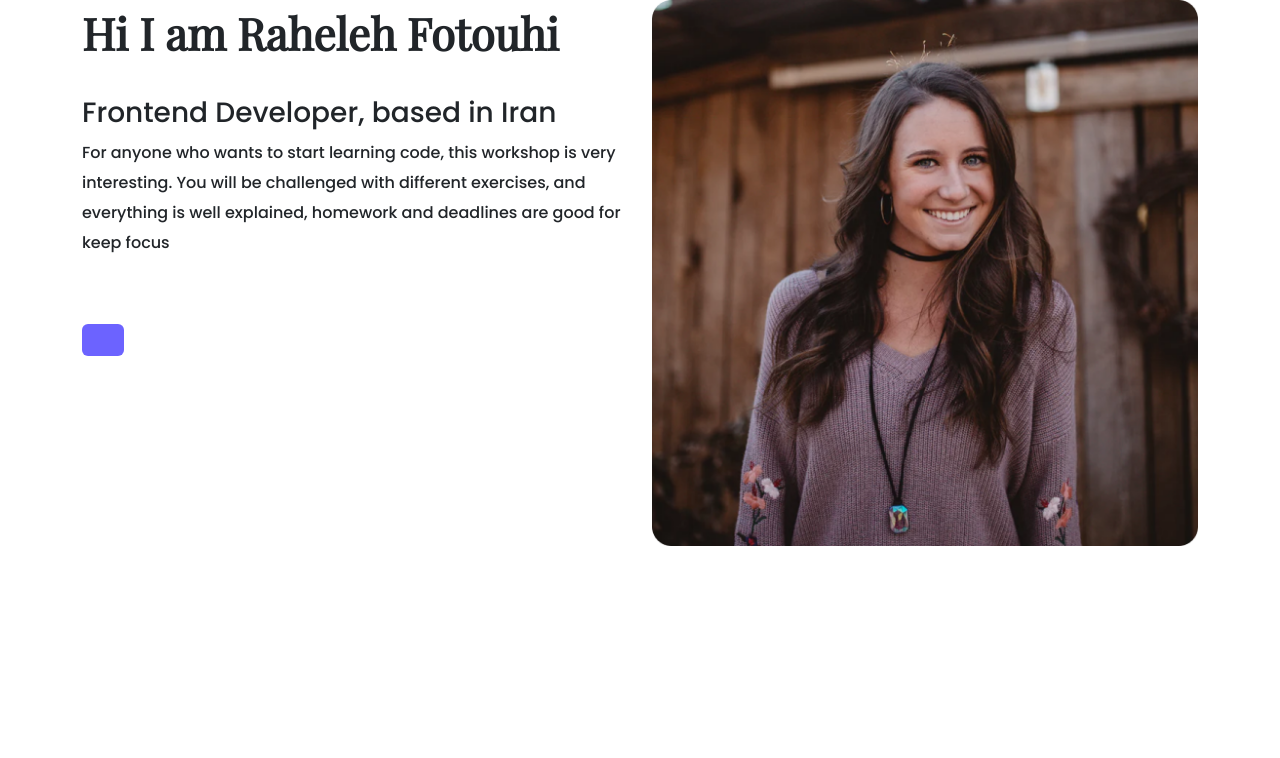
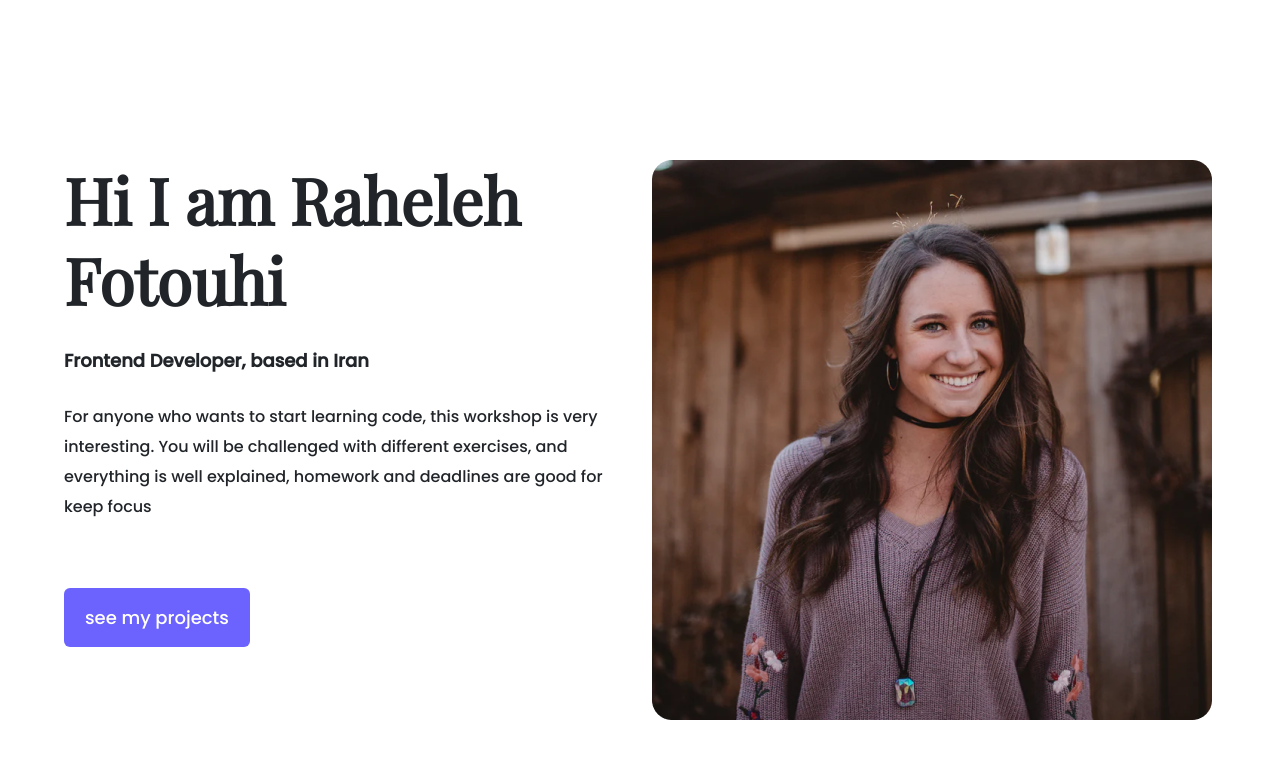
Before and after one commit to rila84/portfolio-project, a plain HTML site: page about.html in a window 1280 px wide. Drawn offline with nearby package versions, Linux system fonts and the light colour scheme; a web font is replaced by a local one.

Commit message:
css queries added

```diff
--- a/about.html
+++ b/about.html
@@ -32,27 +32,40 @@
       crossorigin="anonymous"
     ></script>
   </head>
+  <style>
+    @media (max-width: 900px) {
+      h1 {
+        font-size: 44px;
+      }
+      .container-about-section {
+        text-align: center;
+      }
+      .about-page-btn {
+        margin-bottom: 40px;
+      }
+    }
+  </style>
   <body>
-    <div class="container">
-      <div class="row mt-50">
-        <div class="col-6">
+    <div class="container-about-section">
+      <div class="row">
+        <div class="col-lg-6 about-section">
           <div class="about-content m-30">
             <h1 class="about-intro mb-24">Hi I am Raheleh Fotouhi</h1>
-            <h3 class="mb-24">Frontend Developer, based in Iran</h3>
+            <h3 class="fw-bold">Frontend Developer, based in Iran</h3>
             <p class="about-explanation mb-48">
               For anyone who wants to start learning code, this workshop is very
               interesting. You will be challenged with different exercises, and
               everything is well explained, homework and deadlines are good for
               keep focus
             </p>
-            <a href="#see my projects" class="btn btn-branding-contact"></a>
+            <a class="btn btn-branding-contact about-page-btn">see my projects</a>
           </div>
         </div>
-        <div class="col-6">
+        <div class="col-lg-6">
           <img
             src="/images/myphoto.png"
             alt="raheleh fotouhi"
-            class="img-fluid"
+            class="img-fluid about-page-photo mt-0"
           />
         </div>
       </div>
--- a/styles.css
+++ b/styles.css
@@ -11,6 +11,8 @@ h1 {
 }
 h3 {
   font-family: var(--second-font-family);
+  font-size: 18px;
+  margin-bottom: 30px;
 }
 
 .hello-title {
@@ -81,12 +83,25 @@ h3 {
   margin: 0 auto;
   cursor: pointer;
 }
+.container-about-section {
+  padding: 160px 20px;
+  margin: 0 26px;
+}
 .about-intro {
-  font-size: 44px;
-  line-height: 1.5;
+  font-family: var(--main-font-family);
+  font-size: 64px;
+  line-height: 80px;
 }
 .about-explanation {
   font-family: var(--second-font-family);
   font-size: 16px;
   line-height: 30px;
 }
+.about-section {
+  padding: 0 30px;
+}
+.about-page-photo {
+  max-width: 100%;
+  height: auto;
+  display: block;
+}
```
